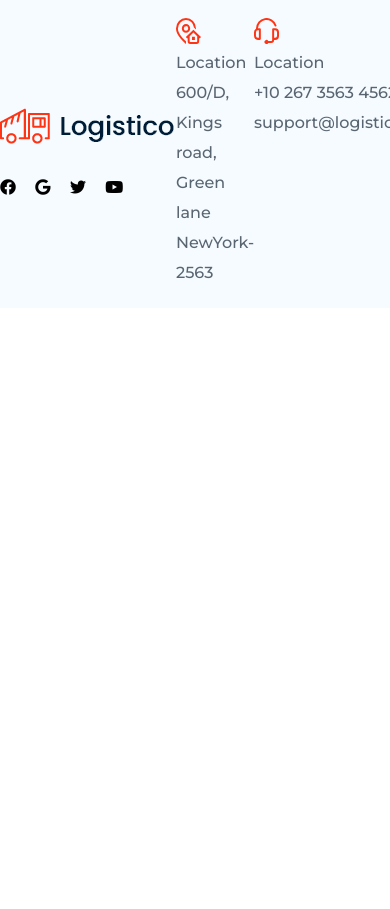
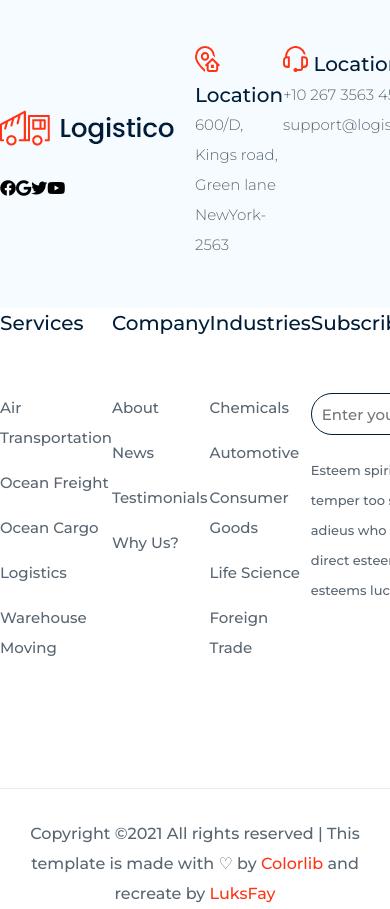
Before and after one commit to LuksFay/web-layout, a plain HTML site: page index.html in a window 390 px wide. Shown: the part 4738-5647 px from the top of the page. Before the commit the page ends 5046 px from the top, so only its background shows below. Drawn offline with Linux system fonts and the light colour scheme.

Commit message:
terminada la web, falta responsive

```diff
--- a/index.html
+++ b/index.html
@@ -220,20 +220,59 @@
                 </div>
                 <div class="location-location">
                     <div class="location-2">
-                        <img src="styles/recursos/address.svg" alt="">
-                        <p class="location-icon">Location</p>
-                        <p>600/D, Kings road, Green lane</p>
-                        <p>NewYork-2563</p>
+
+                        <p class="location-icon"><img src="styles/recursos/address.svg" alt=""> Location</p>
+                        <p class="location-p">600/D, Kings road, Green lane</p>
+                        <p class="location-p">NewYork-2563</p>
                     </div>
                     <div class="location-2">
-                        <img src="styles/recursos/support.svg" alt="">
-                        <p class="location-icon">Location</p>
-                        <p>+10 267 3563 4562</p>
-                        <p>support@logistico.com</p>
+
+                        <p class="location-icon"> <img src="styles/recursos/support.svg" alt=""> Location</p>
+                        <p class="location-p">+10 267 3563 4562</p>
+                        <p class="location-p">support@logistico.com</p>
                     </div>
                 </div>
             </div>
         </section>
     </main>
+    <footer id="footer">
+        <div class="footer container">
+            <div class="footer-col">
+                <div>
+                    <p class="footer-titles">Services</p>
+                    <p class="footer-options">Air Transportation</p>
+                    <p class="footer-options">Ocean Freight</p>
+                    <p class="footer-options">Ocean Cargo</p>
+                    <p class="footer-options">Logistics</p>
+                    <p class="footer-options">Warehouse Moving</p>
+                </div>
+                <div>
+                    <p class="footer-titles">Company</p>
+                    <p class="footer-options">About</p>
+                    <p class="footer-options">News</p>
+                    <p class="footer-options">Testimonials</p>
+                    <p class="footer-options">Why Us?</p>
+                </div>
+                <div>
+                    <p class="footer-titles">Industries</p>
+                    <p class="footer-options">Chemicals</p>
+                    <p class="footer-options">Automotive</p>
+                    <p class="footer-options">Consumer Goods</p>
+                    <p class="footer-options">Life Science</p>
+                    <p class="footer-options">Foreign Trade</p>
+                </div>
+                <div class="subscribe">
+                    <p class="footer-titles">Subscribe</p>
+                    <div class="footer-subscribe">
+                        <input type="email" placeholder="Enter your mail">
+                        <button>Subscribe</button>
+                    </div>
+                    <p class="footer-description">Esteem spirit temper too say adieus who direct esteem esteems luckily.</p>
+                </div>
+            </div>
+            <hr>
+            <p class="copy">Copyright ©2021 All rights reserved | This template is made with ♡ by <span>Colorlib</span> and recreate by <span>LuksFay</span></p>
+        </div>
+    </footer>
 </body>
 </html>
--- a/styles/styles.css
+++ b/styles/styles.css
@@ -515,13 +515,94 @@ textarea:focus{
     align-items: center;
     justify-content: space-between;
 }
-.location-location{
-    display: flex;
+.location-1{
+    width: 50%;
 }
 .redes{
     margin-top: 30px;
+    width: 32%;
+    justify-content: space-between;
+    display: flex;
 }
-.fab{
-    margin-right: 15px;
+
+.location-location{
+    display: flex;
+    width: 50%;
+    justify-content: space-between;
+    font-size: 15px;
+}
+.location-p{
+    font-weight: 300;
+}
+.location-icon{
+    font-size: 20px;
+    color: #001d38;
+}
+
+/* estilos footer */
+/* estilos footer */
+
+#footer{
+    height: 570px;
+}
+.footer-col{
+    display: flex;
+    width: 100%;
+    height: 75%;
+    justify-content: space-between;
 
 }
+.footer-options{
+    margin-bottom: 15px;
+    font-size: 15px;
+}
+.footer-titles{
+    font-size: 20px;
+    color: #001d38;
+    margin-bottom: 55px;
+}
+.subscribe{
+    width: 30%;
+}
+.footer-subscribe{
+    border: 1px solid #001d38;
+    justify-content: space-around;
+    display: flex;
+    border-radius: 40px;
+    height: 40px;
+}
+.footer-subscribe input{
+    outline: none;
+    border: none;
+    padding-left: 10px;
+    background-color: transparent;
+    font-size: 15px;
+    font-family: 'Montserrat', sans-serif;
+
+}
+.footer-subscribe button{
+    color: #fff;
+    border: none;
+    background-color: #ff3414;
+    font-family: 'Montserrat', sans-serif;
+    border-radius: 40px;
+    padding: 0px 15px;
+    margin: 3px;
+
+}
+.footer-description{
+    margin-top: 20px;
+}
+.copy{
+    text-align: center;
+}
+span{
+    color: #ff3414;
+}
+.footer hr{
+    margin-top: 110px;
+    margin-bottom: 30px;
+}
+.footer-description{
+    font-size: 13px;
+}
```
